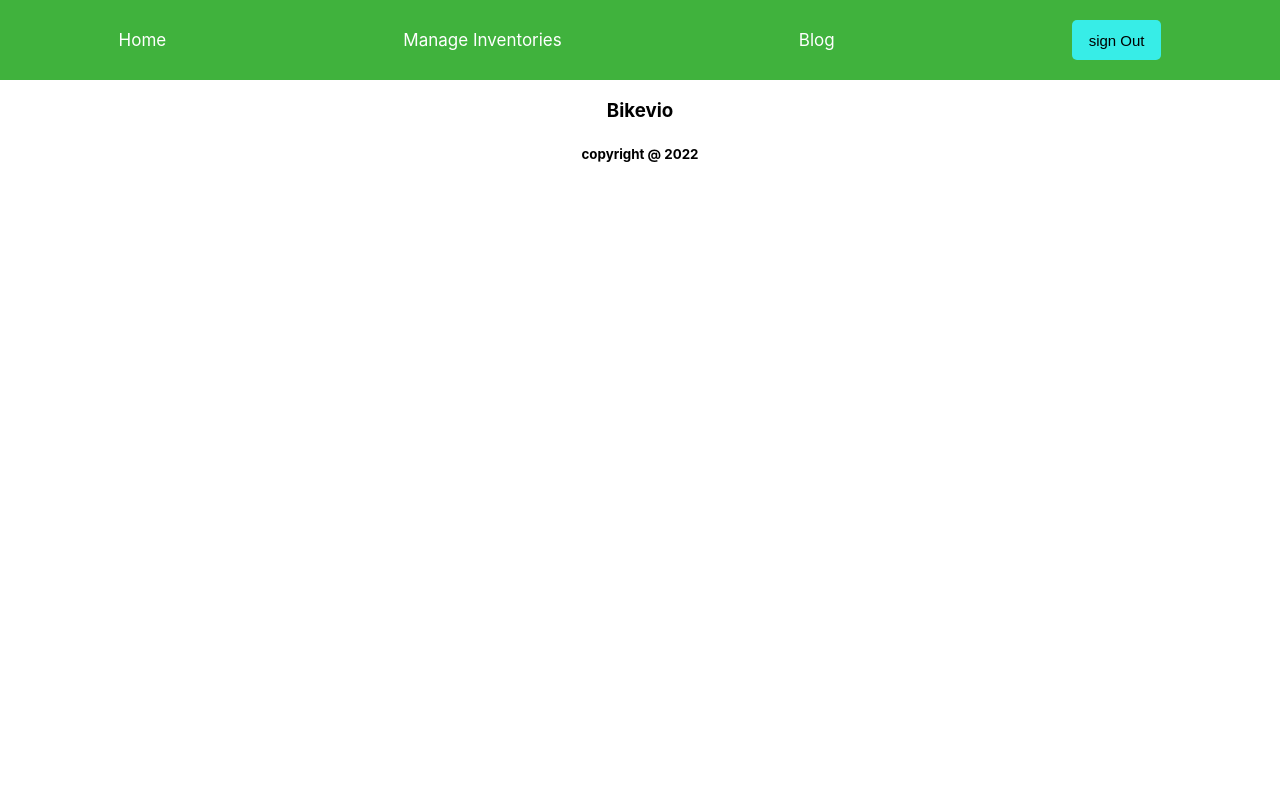
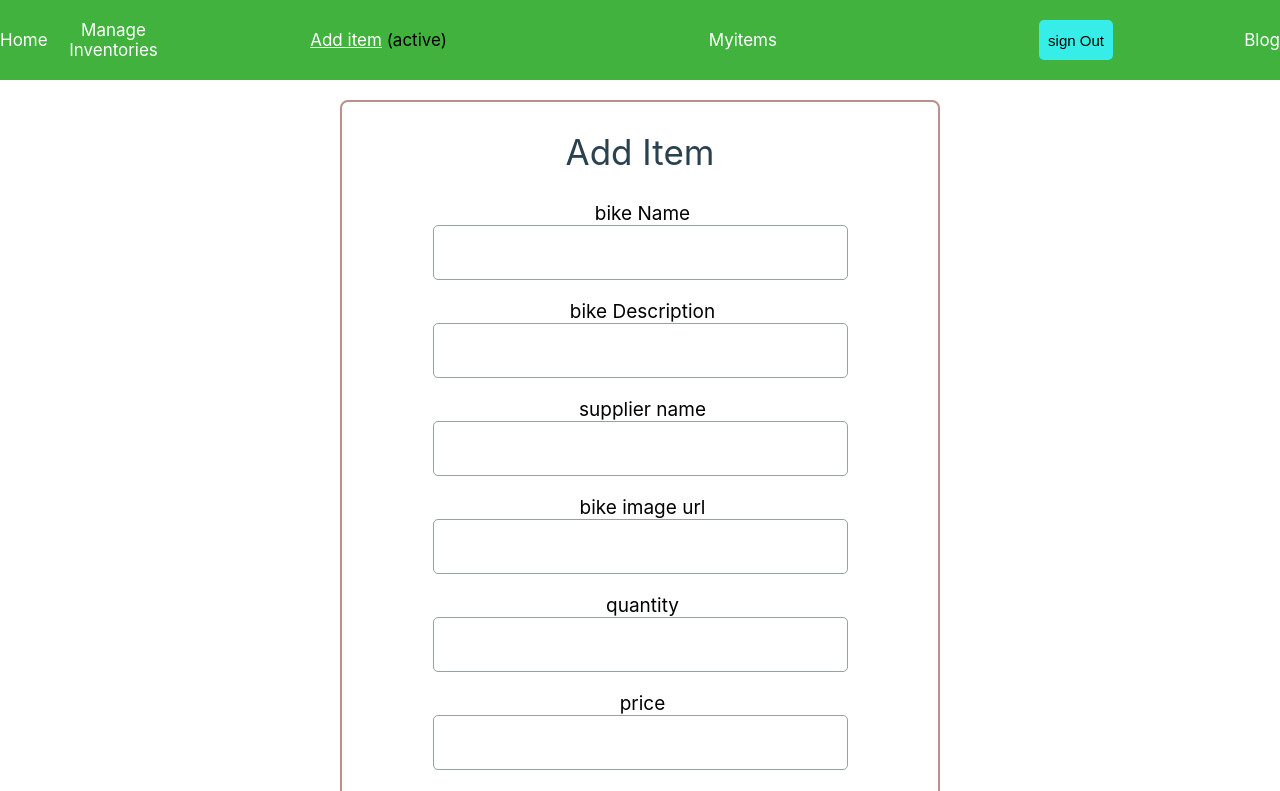
Before and after one commit to muyed-moktadir/bikevio-website-client-side, a React (Create React App) app: page /additem in a window 1280 px wide. Shown: the top 791 px of the page. Built offline with nearby package versions, Linux system fonts and the light colour scheme; no server answers; sample sign-in values are in the browser's storage.

Commit message:
my items showed

```diff
--- a/src/App.js
+++ b/src/App.js
@@ -1,39 +1,65 @@
-import { Route, Routes } from 'react-router-dom';
-import './App.css';
-import { ToastContainer } from 'react-toastify';
-import 'react-toastify/dist/ReactToastify.css';
-import Home from './pages/Home/Home/Home';
-import Inventory from './pages/Inventory/Inventory';
-import ManageInventories from './pages/ManageItems/ManageInventories/ManageInventories';
-import Footer from './pages/Shared/Footer/Footer';
-import Header from './pages/Shared/Header/Header';
-import NotFound from './pages/Shared/NotFound/NotFound';
-import Login from './pages/Login/Login/Login';
-import Register from './pages/Login/Register/Register';
-import RequireAuth from './pages/Login/RequireAuth/RequireAuth';
-import AddItem from './pages/ManageItems/AddItem/AddItem';
+import { Route, Routes } from "react-router-dom";
+import "./App.css";
+import { ToastContainer } from "react-toastify";
+import "react-toastify/dist/ReactToastify.css";
+import Home from "./pages/Home/Home/Home";
+import Inventory from "./pages/Inventory/Inventory";
+import ManageInventories from "./pages/ManageItems/ManageInventories/ManageInventories";
+import Footer from "./pages/Shared/Footer/Footer";
+import Header from "./pages/Shared/Header/Header";
+import NotFound from "./pages/Shared/NotFound/NotFound";
+import Login from "./pages/Login/Login/Login";
+import Register from "./pages/Login/Register/Register";
+import RequireAuth from "./pages/Login/RequireAuth/RequireAuth";
+import AddItem from "./pages/ManageItems/AddItem/AddItem";
+import Myitems from "./pages/ManageItems/myItems/Myitems";
+import MyItem from "./pages/ManageItems/MyItem/MyItem";
 
 function App() {
   return (
     <div className="App">
       <Header></Header>
       <Routes>
-        <Route path='/' element={<Home></Home>}></Route>
-        <Route path='/home' element={<Home></Home>}></Route>
-        <Route path='/inventory/:id' element={
+        <Route path="/" element={<Home></Home>}></Route>
+        <Route path="/home" element={<Home></Home>}></Route>
+        <Route
+          path="/inventory/:id"
+          element={
+            <RequireAuth>
+              <Inventory></Inventory>
+            </RequireAuth>
+          }
+        ></Route>
+        <Route
+          path="/inventory"
+          element={<ManageInventories></ManageInventories>}
+        ></Route>
+        <Route
+          path="/additem"
+          element={
+            <RequireAuth>
+              <AddItem></AddItem>
+            </RequireAuth>
+          }
+        ></Route>
+        <Route
+          path="/myitems"
+          element={
+            <RequireAuth>
+              <Myitems></Myitems>
+            </RequireAuth>
+          }
+        ></Route>
+        <Route path="/myitem" element={
           <RequireAuth>
-            <Inventory></Inventory>
+            <MyItem></MyItem>
           </RequireAuth>
-        }></Route>
-        <Route path='/inventory' element={<ManageInventories></ManageInventories>}></Route>
-        <Route path='/addItem' element={
-        <RequireAuth>
-          <AddItem></AddItem>
-        </RequireAuth>}></Route>
+        }>
+
+        </Route>
         <Route path="/login" element={<Login></Login>}></Route>
-        <Route path='/register' element={<Register></Register>}></Route>
-        <Route path='*' element={<NotFound></NotFound>}></Route>
-
+        <Route path="/register" element={<Register></Register>}></Route>
+        <Route path="*" element={<NotFound></NotFound>}></Route>
       </Routes>
       <Footer></Footer>
       <ToastContainer />
--- /dev/null
+++ b/src/newCollectionHook/newCollectionHook.js
@@ -0,0 +1,14 @@
+import { useEffect, useState } from "react";
+
+const useNewBikevioItems = () => {
+  const [newBikes, setNewBikes] = useState([]);
+
+  useEffect(() => {
+    fetch("http://localhost:5000/newItem")
+      .then((res) => res.json())
+      .then((data) => setNewBikes(data));
+  }, []);
+  return[newBikes];
+};
+
+export default useNewBikevioItems;
--- a/src/pages/Login/Login/Login.js
+++ b/src/pages/Login/Login/Login.js
@@ -37,6 +37,7 @@ const Login = () => {
   const handleUserLogIn = (event) => {
     event.preventDefault();
     signInWithEmailAndPassword(email, password);
+
   };
 
   const resetEmail = (event) => {
--- a/src/pages/Login/Register/Register.js
+++ b/src/pages/Login/Register/Register.js
@@ -38,7 +38,7 @@ const Register = () => {
     navigate("/home");
   }
 
-  const handleCreateUser = (event) => {
+  const handleCreateUser = async (event) => {
     event.preventDefault();
     if (password.length < 6) {
       setError("Password must be 6 characters or longer");
@@ -49,7 +49,7 @@ const Register = () => {
       return;
     }
     createUserWithEmailAndPassword(email, password);
-    sendEmailVerification();
+    await sendEmailVerification();
   };
 
   return (
--- a/src/pages/ManageItems/AddItem/AddItem.js
+++ b/src/pages/ManageItems/AddItem/AddItem.js
@@ -1,11 +1,119 @@
-import React from 'react';
+import React from "react";
+import { useAuthState } from "react-firebase-hooks/auth";
+import auth from "../../../firebase.init";
 
 const AddItem = () => {
-    return (
-        <div>
+    const [user] =useAuthState(auth);
+  const handleAddBike = (event) => {
+    event.preventDefault();
+    const bike = event.target.name.value;
+    const description = event.target.description.value;
+    const supplier = event.target.supplier.value;
+    const quantity = event.target.quantity.value;
+    console.log(quantity);
+    const price = event.target.price.value;
+    console.log(price);
+    const img= event.target.img.value;
+    const email= event.target.email.value;
 
-        </div>
-    );
+
+     const addBike = { bike, description,supplier,img,email,quantity,price };
+
+    // // TODO:send the user post method to backend server
+    fetch("http://localhost:5000/newItem", {
+      method: "POST",
+      headers: {
+        "Content-Type": "application/json",
+      },
+      body: JSON.stringify(addBike),
+    })
+      .then((res) => res.json())
+      .then((data) => {
+        console.log(" success", data);
+        alert("user added successfully  ..!!!");
+
+        event.target.reset();
+      });
+  };
+  return (
+    <div className="form-container">
+      <div>
+        <h2 className="form-title">Add Item</h2>
+        <form onSubmit={handleAddBike}>
+          <div className="input-group">
+          </div>
+          <div className="input-group">
+            <label style={{ fontSize: "19px" }} htmlFor="name">
+            bike Name
+            </label>
+            <input
+              style={{ fontSize: "18px" }}
+              type="text"
+              name="name"
+              required
+            />
+          </div>
+          <div className="input-group">
+            <label style={{ fontSize: "19px" }} htmlFor="name">
+              bike Description
+            </label>
+            <input
+              style={{ fontSize: "18px" }}
+              type="text"
+              name="description"
+              required
+            />
+          </div>
+          <div className="input-group">
+            <label style={{ fontSize: "19px" }} htmlFor="name">
+              supplier name
+            </label>
+            <input
+              style={{ fontSize: "18px" }}
+              type="text"
+              name="supplier"
+              required
+            />
+          </div>
+          <div className="input-group">
+            <label style={{ fontSize: "19px" }} htmlFor="name">
+              bike image url
+            </label>
+            <input
+              style={{ fontSize: "18px" }}
+              type="text"
+              name="img"
+              required
+            />
+          </div>
+          <div className="input-group">
+            <label style={{ fontSize: "19px" }} htmlFor="name">
+              quantity
+            </label>
+            <input style={{ fontSize: "18px" }} type="number" name="quantity"  />
+          </div>
+          <div className="input-group">
+            <label style={{ fontSize: "19px" }} htmlFor="name">
+              price
+            </label>
+            <input
+              style={{ fontSize: "18px" }}
+              type="number"
+              name="price"
+              required
+            />
+          </div>
+          <div className="input-group">
+            <label style={{ fontSize: "19px" }} htmlFor="name">
+              User email
+            </label>
+            <input type="email" value={user?.email} name="email" readOnly/>
+          </div>
+          <button type="submit" >Add User</button>
+        </form>
+      </div>
+    </div>
+  );
 };
 
 export default AddItem;
--- a/src/pages/ManageItems/ManageInventories/ManageInventories.js
+++ b/src/pages/ManageItems/ManageInventories/ManageInventories.js
@@ -1,10 +1,12 @@
 import React from "react";
+import { Link, useNavigate } from "react-router-dom";
 import useBikevioItems from "../../../CustomHook/CustomHook";
 import ManageInventory from "../MangeInventory/ManageInventory";
 import "./ManageInventories.css";
 
 const ManageInventories = () => {
   const [bikes] = useBikevioItems();
+  console.log(bikes);
   return (
     <div>
       <h1>Manage Inventory</h1>
@@ -13,7 +15,7 @@ const ManageInventories = () => {
           <ManageInventory key={bike._id} bike={bike}></ManageInventory>
         ))}
       </div>
-      <button>add a new bike</button>
+      <Link to='/additem'>add a new bike</Link>
     </div>
   );
 };
--- a/src/pages/ManageItems/MangeInventory/ManageInventory.js
+++ b/src/pages/ManageItems/MangeInventory/ManageInventory.js
@@ -1,5 +1,4 @@
 import React, { useEffect, useState } from "react";
-import { useNavigate } from "react-router-dom";
 
 const ManageInventory = ({ bike }) => {
   const [bikes, setBikes] = useState([]);
--- /dev/null
+++ b/src/pages/ManageItems/MyItem/MyItem.js
@@ -0,0 +1,39 @@
+import React from "react";
+
+
+const MyItem = ({ newBike }) => {
+
+    const {_id,bike,img,supplier,description} =newBike;
+  return (
+    <div>
+           <div className="bike-container">
+      <div className="image">
+        <img src={img} alt="" />
+      </div>
+      <div className="bike-details">
+        <h2>{bike}</h2>
+        <div style={{ textAlign: "justify" }}>
+          <p title={description}>
+            <strong>Description</strong>:{" "}
+            {description.length > 10
+              ? description.slice(0, 100) + "..."
+              : description}
+          </p>
+          <p>
+            <strong>supplier name</strong>:{" "}
+            <span style={{ color: "darkviolet" }}>{supplier}</span>
+          </p>
+          <p>
+            <strong>quantity</strong>:
+          </p>
+          <h3>price: $</h3>
+        </div>
+      </div>
+      <div className="btn-container">
+      </div>
+    </div>
+    </div>
+  );
+};
+
+export default MyItem;
--- a/src/pages/Shared/Header/Header.js
+++ b/src/pages/Shared/Header/Header.js
@@ -3,7 +3,7 @@ import React from "react";
 import { useAuthState } from "react-firebase-hooks/auth";
 import auth from "../../../firebase.init";
 import CustomLink from "../../CustomLink/CustomLink";
-import './Header.css'
+import "./Header.css";
 
 const Header = () => {
   const [user] = useAuthState(auth);
@@ -12,14 +12,18 @@ const Header = () => {
       <nav>
         <CustomLink to="/">Home</CustomLink>
         <CustomLink to="/inventory">Manage Inventories</CustomLink>
+        {user?.uid ? (
+          <nav>
+            <CustomLink to="/additem">Add item</CustomLink>
+            <CustomLink to="/myitems">Myitems</CustomLink>
+            <button className="btn-signOut" onClick={() => signOut(auth)}>
+              sign Out
+            </button>
+          </nav>
+        ) : (
+          <CustomLink to="/login">Login</CustomLink>
+        )}
         <CustomLink to="/blog">Blog</CustomLink>
-        {
-          user?.uid ? (
-            <button className="btn-signOut" onClick={() => signOut(auth)}>sign Out</button>
-          ) : (
-            <CustomLink to="/login">Login</CustomLink>
-          )
-        }
       </nav>
     </div>
   );
```
Also changed, not shown: src/pages/ManageItems/myItems/Myitems.js (+21 -0 lines), src/pages/Blog/blog.css (added), src/pages/ManageItems/MyItem/MyItem.css (added).
